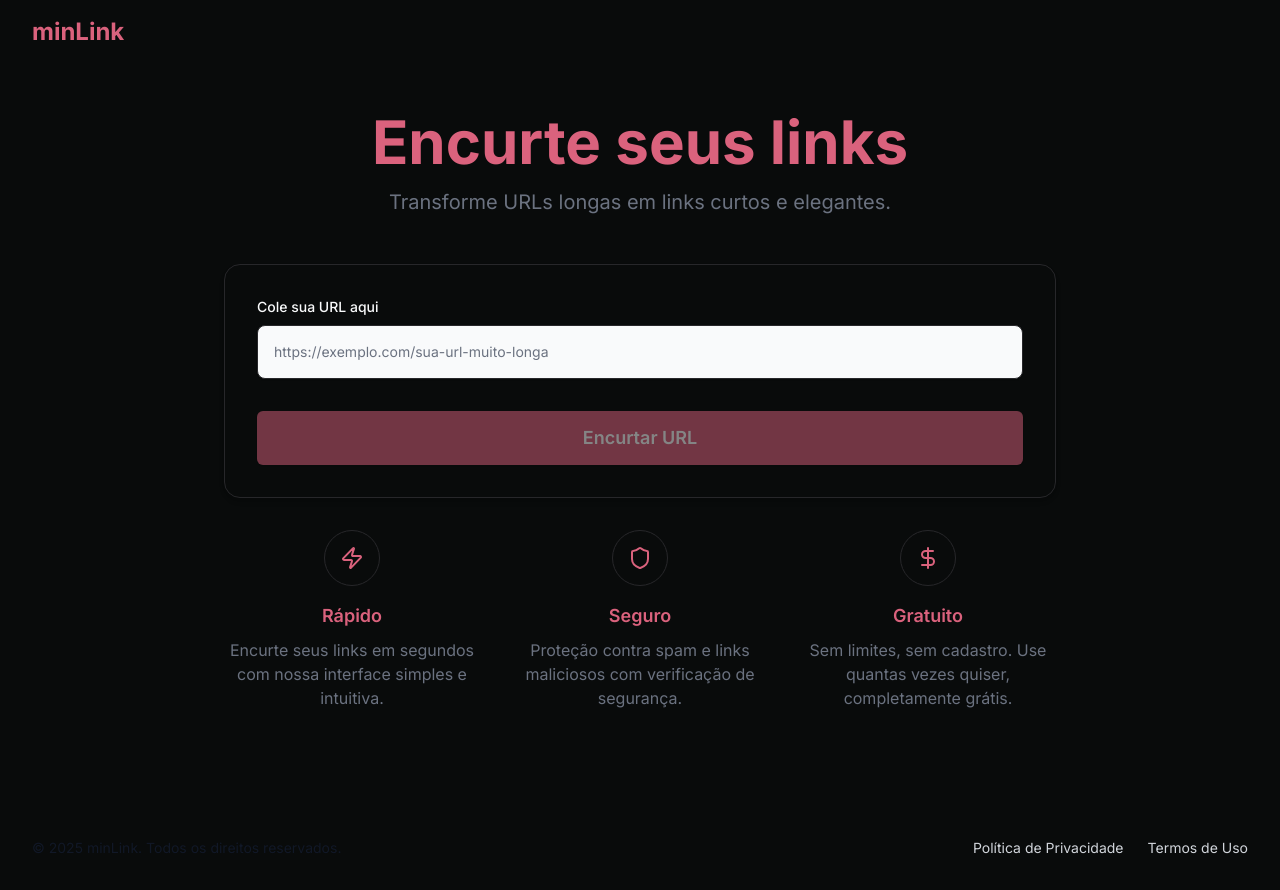
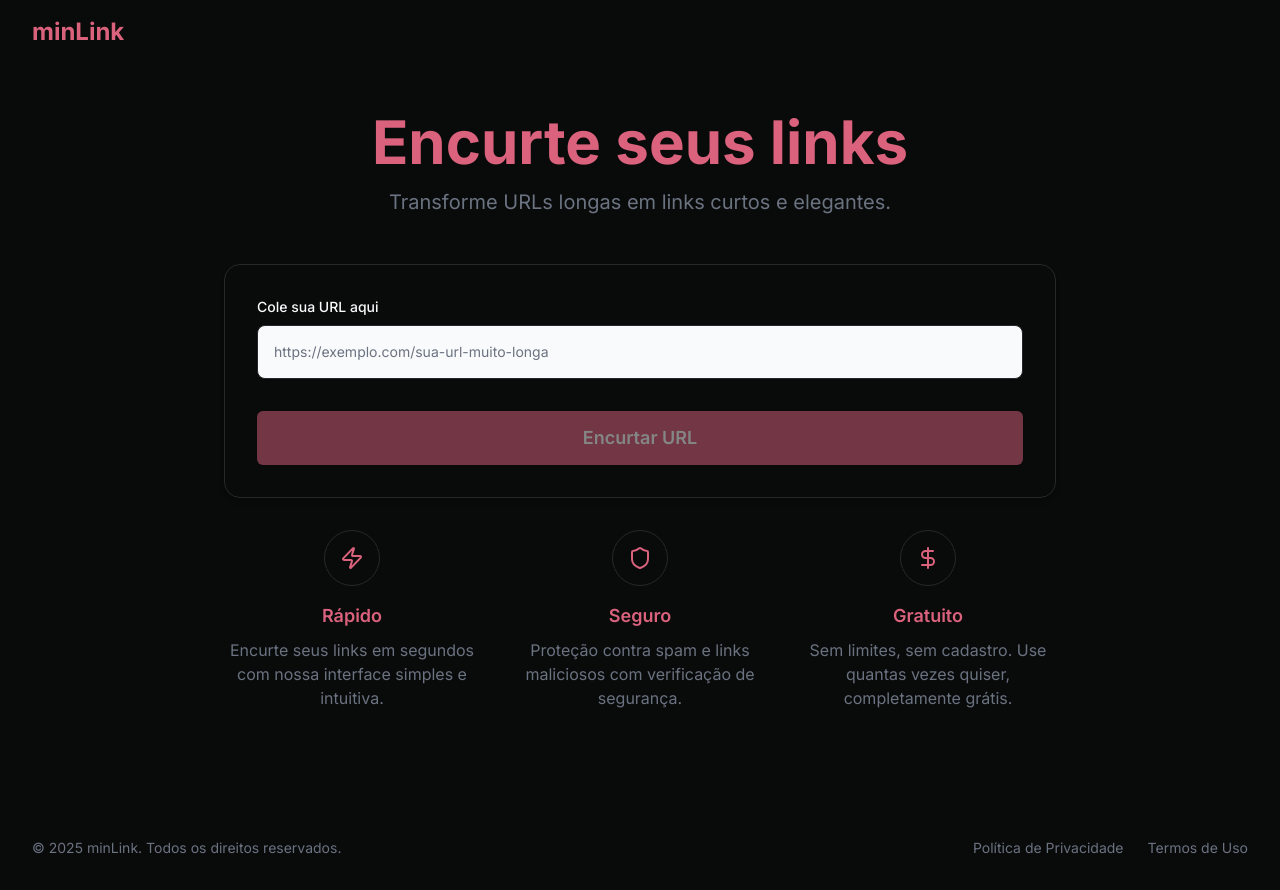
Before and after one commit to gpaiva00/min-link, a Next.js app: page / in a window 1280 px wide. Built offline with nearby package versions, Linux system fonts and the light colour scheme; no server answers.

Commit message:
style(layout): update footer text color to gray-500 for better readability

```diff
--- a/src/app/layout.tsx
+++ b/src/app/layout.tsx
@@ -86,20 +86,20 @@ export default function RootLayout({
         <footer className="mt-auto">
           <div className="max-w-7xl mx-auto px-4 sm:px-6 lg:px-8 py-8">
             <div className="flex flex-col md:flex-row justify-between items-center">
-              <div className="text-primary text-sm">
+              <div className="text-gray-500 text-sm">
                 © {new Date().getFullYear()} minLink. Todos os direitos
                 reservados.
               </div>
               <div className="flex space-x-6 mt-4 md:mt-0">
                 <a
                   href="/privacy-policy"
-                  className="text-gray-300 hover:underline text-sm"
+                  className="text-gray-500 hover:underline text-sm"
                 >
                   Política de Privacidade
                 </a>
                 <a
                   href="/terms-of-service"
-                  className="text-gray-300 hover:underline text-sm"
+                  className="text-gray-500 hover:underline text-sm"
                 >
                   Termos de Uso
                 </a>
```
